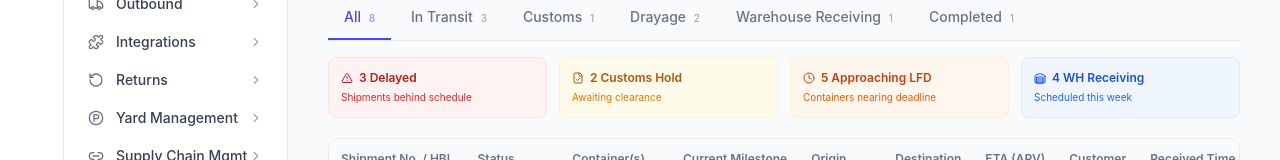
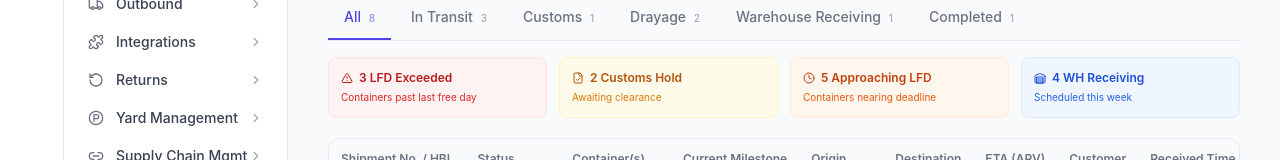
Before and after one commit to WYJade/CP-Announcement-management, a React (Vite) app: page /international-new/tracking in a window 1280 px wide. Shown: the part 472-632 px from the top of the page. Built offline with nearby package versions, Linux system fonts and the light colour scheme.

Commit message:
fix: rename Delayed card to LFD Exceeded

```diff
--- a/src/components/International/ShipmentTracking.tsx
+++ b/src/components/International/ShipmentTracking.tsx
@@ -165,8 +165,8 @@ export default function ShipmentTracking() {
       {/* Alert Cards */}
       <div className="grid grid-cols-4 gap-3 mb-5">
         <div className="bg-red-50 border border-red-100 rounded-lg p-3">
-          <div className="flex items-center gap-1.5 text-xs font-semibold text-red-700 mb-1"><AlertTriangle size={12} /> 3 Delayed</div>
-          <p className="text-[10px] text-red-600">Shipments behind schedule</p>
+          <div className="flex items-center gap-1.5 text-xs font-semibold text-red-700 mb-1"><AlertTriangle size={12} /> 3 LFD Exceeded</div>
+          <p className="text-[10px] text-red-600">Containers past last free day</p>
         </div>
         <div className="bg-amber-50 border border-amber-100 rounded-lg p-3">
           <div className="flex items-center gap-1.5 text-xs font-semibold text-amber-700 mb-1"><FileCheck size={12} /> 2 Customs Hold</div>
```
